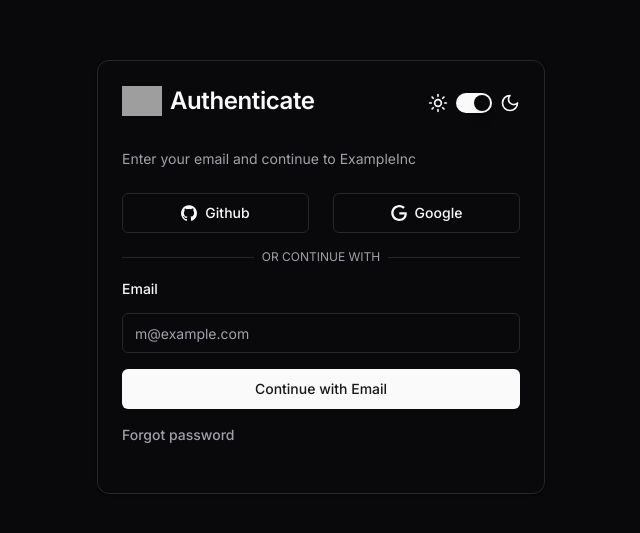
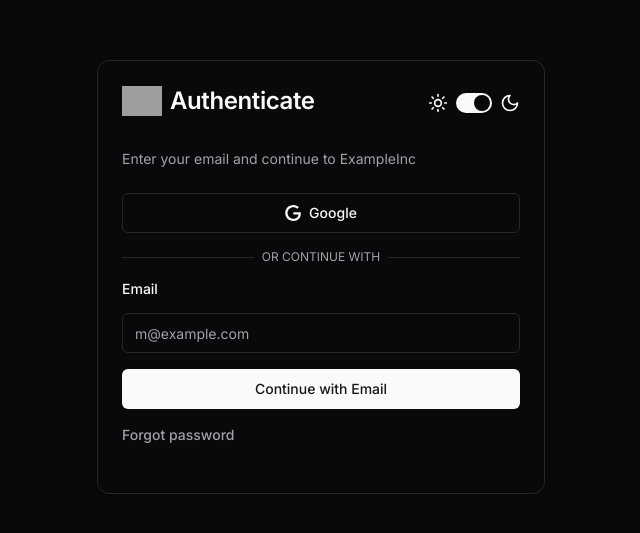
Before and after one commit to FrancoJalil/frontend-saas-starter-pack, a React (Vite) app: page /login in a window 1280 px wide. Shown: the part 123-656 px from the top of the page, without its empty margins (319-959 px from the left). Built offline with nearby package versions, Linux system fonts and the light colour scheme; no server answers; grey boxes are pictures that could not be loaded.

Commit message:
rm: github login button

```diff
--- a/src/pages/Login/Login.tsx
+++ b/src/pages/Login/Login.tsx
@@ -164,11 +164,8 @@ export const Login = () => {
             </CardDescription>
           </CardHeader>
           <CardContent className="grid gap-4">
-            <div className="grid grid-cols-2 gap-6">
-              <Button variant="outline">
-                <Icons.gitHub className="mr-2 h-4 w-4" />
-                Github
-              </Button>
+            <div className="grid">
+
               <Button variant="outline" onClick={() => googleLogin()}>
                 <Icons.google className="mr-2 h-4 w-4" />
                 Google
```
